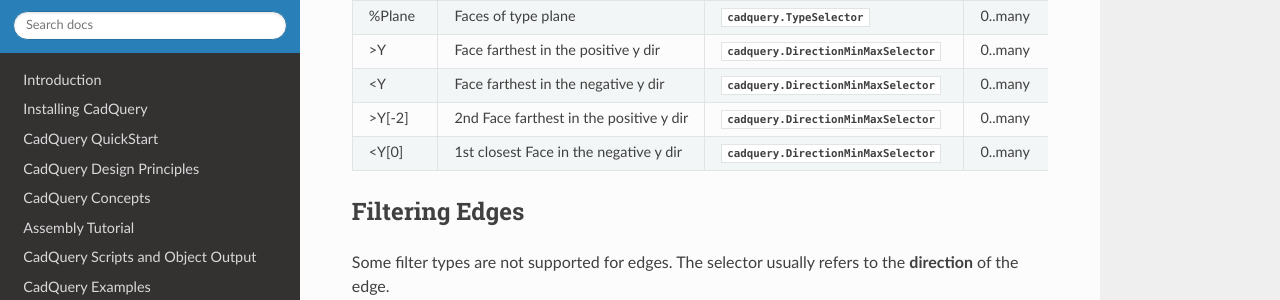
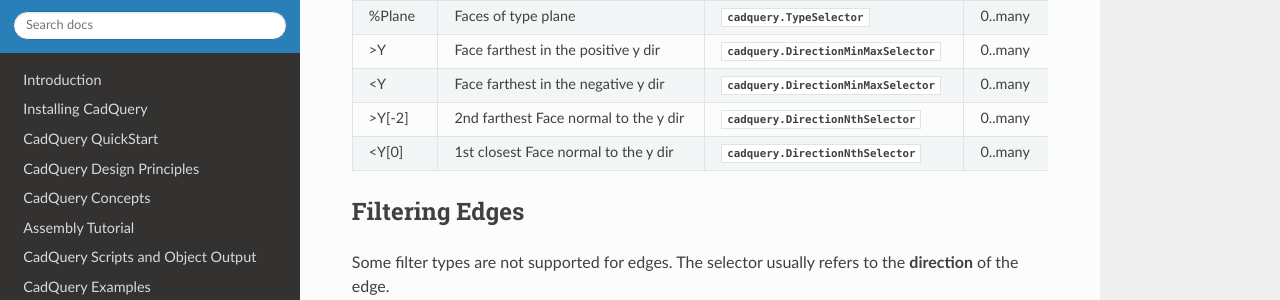
Before and after one commit to CadQuery/cadquery, a Sphinx documentation site: the page built from doc/selectors.rst, in a window 1280 px wide and 900 px high, scrolled down 1400 px. Shown: the part 149-449 px from the top of the window. Built offline with Sphinx 7.4.7 and the Read the Docs theme 2.0.0, drawn with Linux system fonts in a browser that asks for light colours.

Commit message:
Update selector docs

```diff
--- a/doc/selectors.rst
+++ b/doc/selectors.rst
@@ -72,8 +72,8 @@
 %Plane      Faces of type plane                      :py:class:`cadquery.TypeSelector`                        0..many
 >Y          Face farthest in the positive y dir      :py:class:`cadquery.DirectionMinMaxSelector`             0..many
 <Y          Face farthest in the negative y dir      :py:class:`cadquery.DirectionMinMaxSelector`             0..many
->Y[-2]      2nd Face farthest in the positive y dir  :py:class:`cadquery.DirectionMinMaxSelector`             0..many
-<Y[0]       1st closest Face in the negative y dir   :py:class:`cadquery.DirectionMinMaxSelector`             0..many
+>Y[-2]      2nd farthest Face normal to the y dir    :py:class:`cadquery.DirectionNthSelector`                0..many
+<Y[0]       1st closest Face normal to the y dir     :py:class:`cadquery.DirectionNthSelector`                0..many
 =========   =======================================  =======================================================  ==========================
 
 
```
